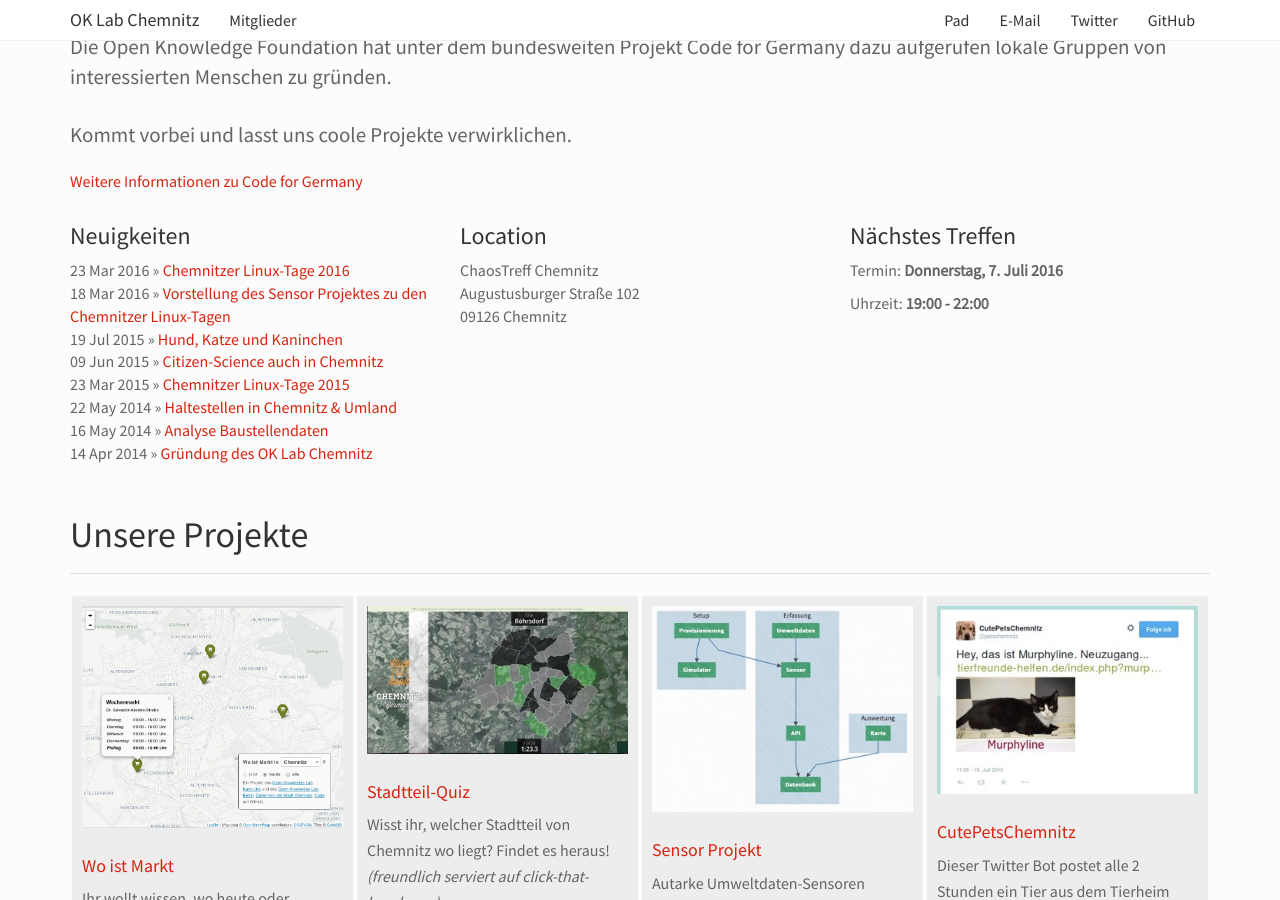
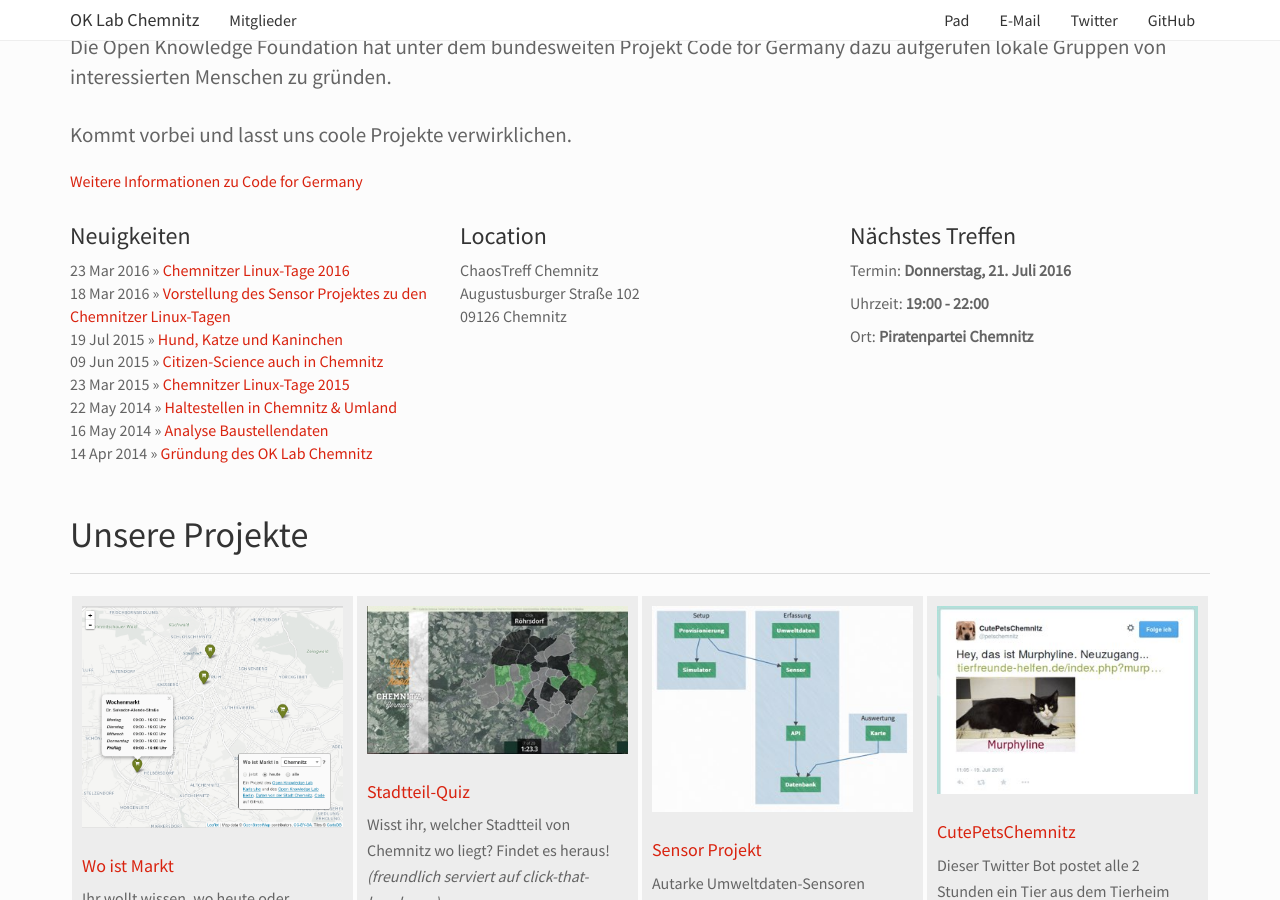
Before and after one commit to CodeforChemnitz/codeforchemnitz.github.io, a Jekyll site: the page built from index.html, in a window 1280 px wide and 900 px high, scrolled down 491 px. Built offline with Jekyll 4.4.1, drawn with Linux system fonts in a browser that asks for light colours.

Commit message:
"event updated"

```diff
--- a/_data/treffen.yml
+++ b/_data/treffen.yml
@@ -1,7 +1,7 @@
 # comment day to have a "unknown event date" message
 day: Donnerstag
-day-nr: 07
+day-nr: 21
 month: Juli 2016
 time: "19:00 - 22:00"
-#
+location: Piratenpartei Chemnitz #myCGS, Hermannstraße 6, Chemnitz
 #location: Altes Heizhaus im Innenhof der TU Chemnitz, Str. der Nationen 62
```
